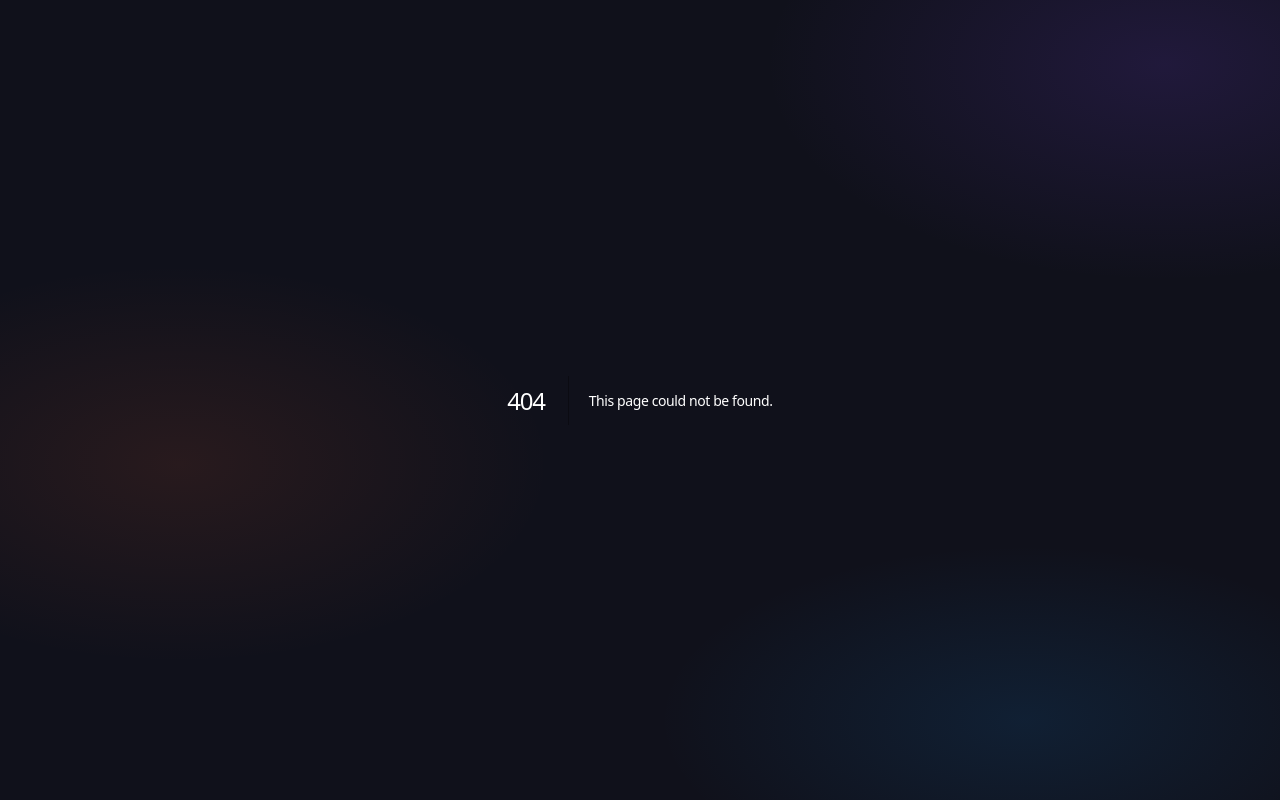
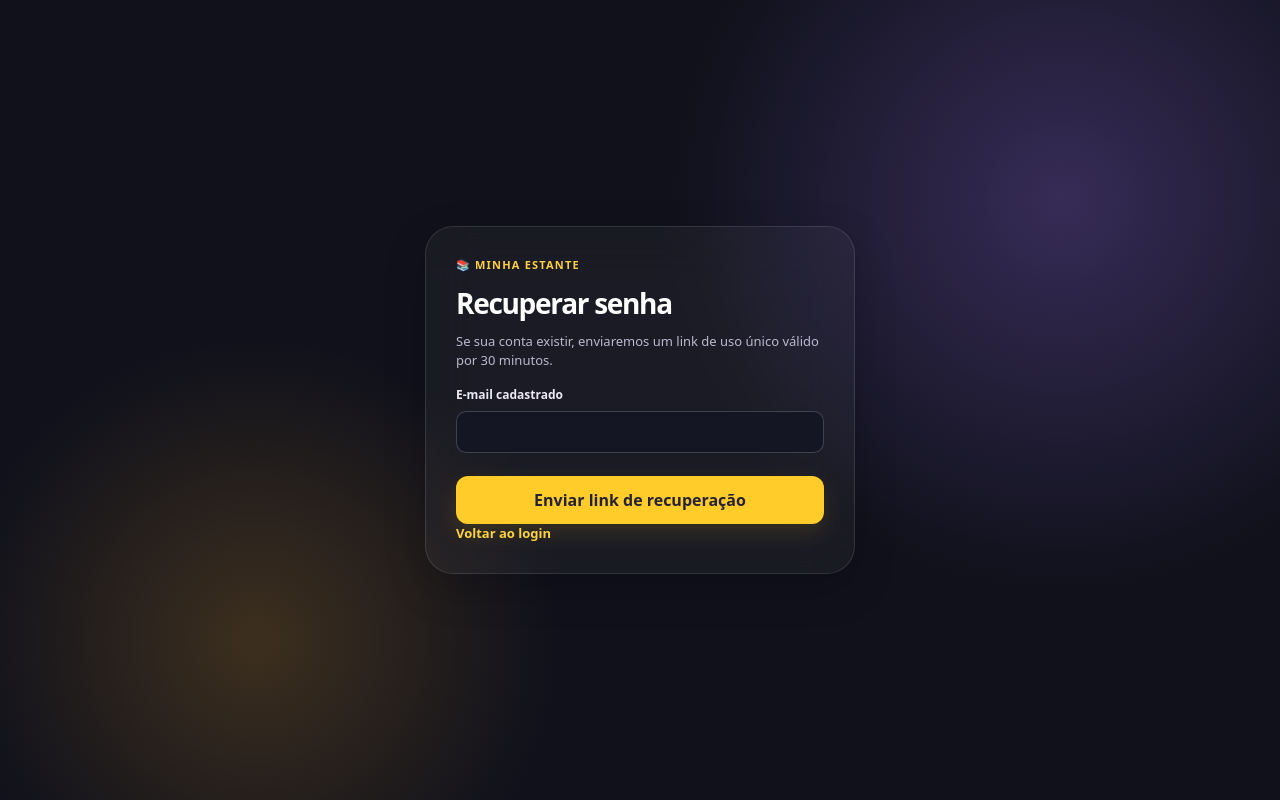
Before and after one commit to isabelmr1107/leituras-app, a Next.js app: page /esqueci-senha in a window 1280 px wide. Before the commit this address had no page. Built offline with nearby package versions, Linux system fonts and the light colour scheme.

Commit message:
security: implement one-time email password recovery (app/esqueci-senha/page.tsx)

```diff
--- /dev/null
+++ b/app/esqueci-senha/page.tsx
@@ -0,0 +1,20 @@
+"use client";
+import Link from "next/link";
+import {useState} from "react";
+export default function ForgotPassword(){
+  const [email,setEmail]=useState("");
+  const [busy,setBusy]=useState(false);
+  const [message,setMessage]=useState("");
+  const [error,setError]=useState("");
+  async function submit(event:React.FormEvent){
+    event.preventDefault();setBusy(true);setMessage("");setError("");
+    try{
+      const response=await fetch("/api/password/forgot",{method:"POST",headers:{"Content-Type":"application/json"},body:JSON.stringify({email})});
+      const data=await response.json();
+      if(!response.ok)throw new Error(data.error||"Falha ao solicitar recuperação.");
+      setMessage(data.message);
+    }catch(e){setError(e instanceof Error?e.message:"Não foi possível recuperar a senha.");}
+    finally{setBusy(false);}
+  }
+  return <main className="auth-page"><form className="auth-card" onSubmit={submit}><p className="eyebrow">📚 MINHA ESTANTE</p><h1>Recuperar senha</h1><p className="auth-muted">Se sua conta existir, enviaremos um link de uso único válido por 30 minutos.</p><label>E-mail cadastrado<input type="email" autoComplete="email" required value={email} onChange={e=>setEmail(e.target.value)}/></label><button className="primary full" disabled={busy}>{busy?"Enviando…":"Enviar link de recuperação"}</button>{message&&<p role="status" className="auth-muted">{message}</p>}{error&&<p role="alert" className="error">{error}</p>}<p className="auth-muted"><Link href="/login">Voltar ao login</Link></p></form></main>;
+}
```
